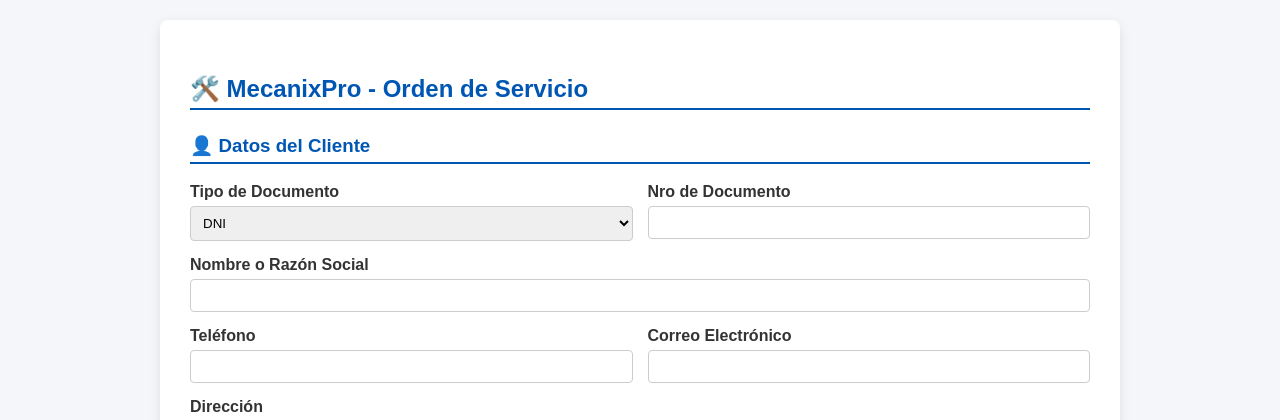
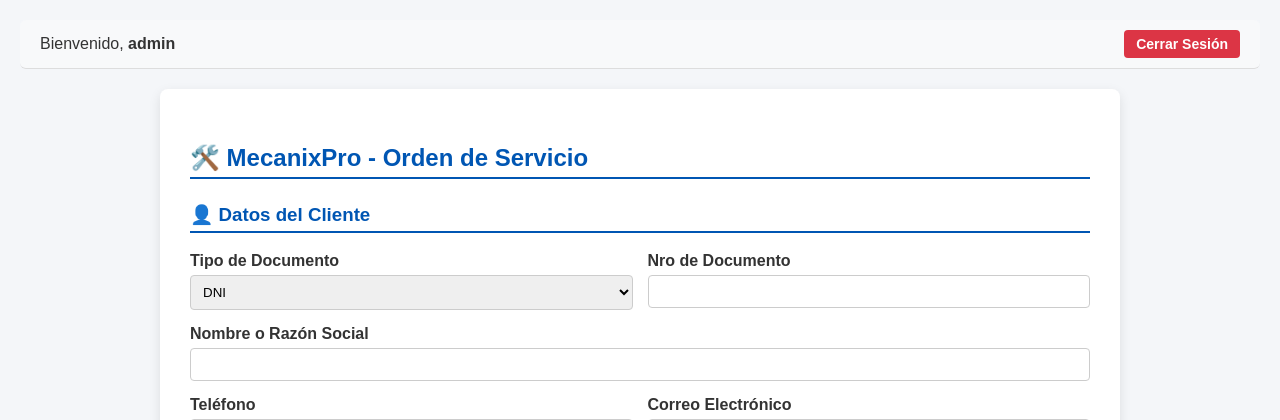
Before and after one commit to Iza-bel06/mecanixpro., a Flask app: page / in a window 1280 px wide. Shown: the top 420 px of the page. Run offline with Flask 3, Linux system fonts and the light colour scheme; a user stored in the database is signed in.

Commit message:
Refactor index.html with user session and styles

```diff
--- a/templates/index.html
+++ b/templates/index.html
@@ -98,6 +98,12 @@
     </style>
 </head>
 <body>
+
+<!-- Barra superior con usuario y botón de cerrar sesión -->
+<div style="background: #f8f9fa; padding: 10px 20px; display: flex; justify-content: space-between; align-items: center; border-bottom: 1px solid #ddd; margin-bottom: 20px; border-radius: 6px;">
+    <span>Bienvenido, <b>{{ current_user.username }}</b></span>
+    <a href="/logout" style="background: #dc3545; color: white; padding: 6px 12px; text-decoration: none; border-radius: 4px; font-size: 14px; font-weight: bold;">Cerrar Sesión</a>
+</div>
 
 <div class="container">
     <h2>🛠️ MecanixPro - Orden de Servicio</h2>
@@ -321,7 +327,7 @@
         };
 
         try {
-            const response = await fetch('/generar-orden', {
+            const response = await fetch('/generar-ticket', {
                 method: 'POST',
                 headers: {
                     'Content-Type': 'application/json'
```
